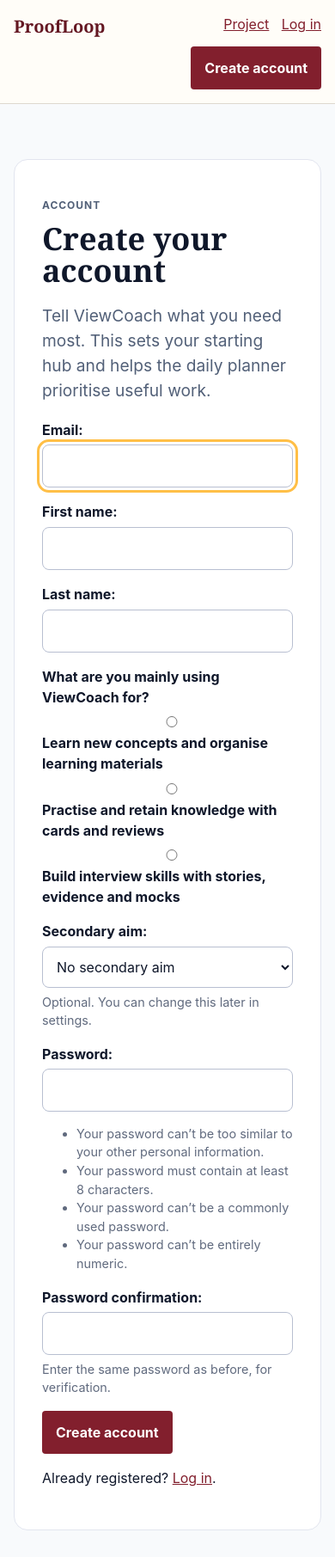
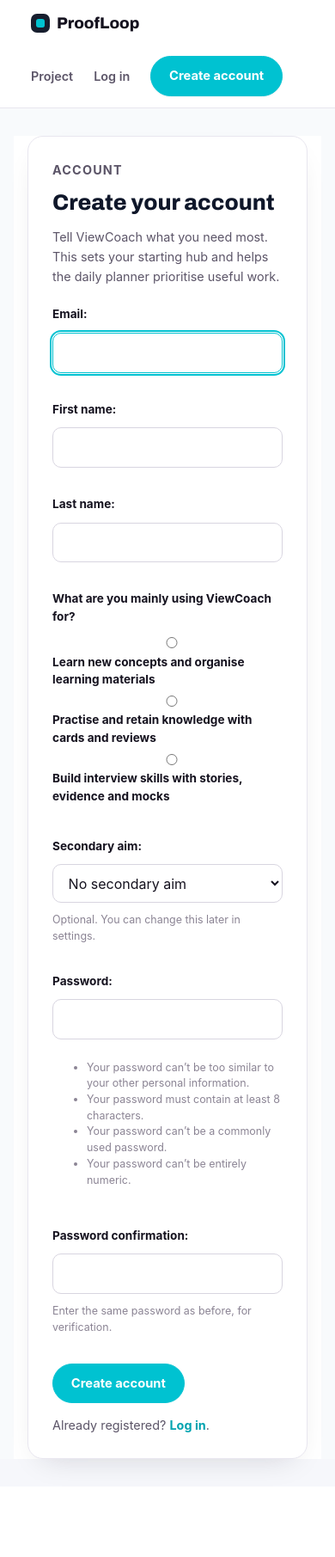
Before and after one commit to nonluthando/ViewCoach, a Django app: page /accounts/signup/ in a window 390 px wide. Shown: the top 1811 px of the page at 86% size. After the commit the page ends 1717 px from the top, so only its background shows below. Run offline with Django 5.2, Linux system fonts and the light colour scheme; some libraries are stand-ins or nearby versions.

Commit message:
Fix login/signup pages falling through to the old burgundy theme
login.html and signup.html have no page-specific stylesheet, so with
no page_styles block to override it they fell straight through to
editorial.css's unrelated --vc-burgundy theme (cream header, serif
heading, burgundy button) -- the same class of bug already fixed on
the landing page, just unpatched everywhere else.

Rather than patch each page, pull the shared primitives (header,
button system, .eyebrow/.lead, and new .form-card/.form-field styles
for auth forms) into a new public-shell.css loaded unconditionally
from base.html for every logged-out page. proofloop.css is trimmed
down to only what's actually landing-page-specific: the hero, the
"formerly ViewCoach" transition pill, the four-layer grid, and the
evidence band.

Verified with Playwright screenshots of login (desktop + mobile),
signup (desktop), and a landing page recheck -- all render with the
slate + cyan brand, and the landing page trim didn't regress anything.

Co-Authored-By: Claude Sonnet 5 <noreply@anthropic.com>
Claude-Session: https://claude.ai/code/session_01NMUFvvmWAJCF7eKxmHkwbs

```diff
--- /dev/null
+++ b/static/css/public-shell.css
@@ -0,0 +1,287 @@
+/* ==========================================================================
+   Public shell — shared primitives for every logged-out page (landing,
+   login, signup, project showcase, demo screens). Loaded unconditionally
+   from base.html, not per-page, so a bare page like login.html — which
+   has no page-specific stylesheet at all — doesn't fall through to
+   editorial.css's unrelated --vc-burgundy theme the way the landing page
+   did before this file existed. Everything here is scoped under
+   .public-body so it can never bleed into the authenticated app shell.
+
+   Landing-page-only sections (hero, layer grid, evidence band) stay in
+   proofloop.css, loaded on top of this via page_styles.
+   ========================================================================== */
+
+.public-body {
+    background: #ffffff;
+    color: var(--pl2-ink, #15121f);
+    font-family: var(--pl2-font-body, -apple-system, sans-serif);
+}
+
+.public-content {
+    background: #ffffff;
+    padding: 0 !important;
+    max-width: none !important;
+}
+
+.public-body h1,
+.public-body h2,
+.public-body h3 {
+    font-family: var(--pl2-font-display, sans-serif);
+    text-wrap: balance;
+}
+
+/* ---- header ---- */
+
+.public-body .site-header {
+    background: #ffffff;
+    border-bottom: 1px solid #e8e6ef;
+    position: sticky;
+    top: 0;
+    z-index: 20;
+}
+
+.public-body .site-header .nav {
+    max-width: 72rem;
+    margin-inline: auto;
+    padding: 1rem clamp(1.25rem, 4vw, 3rem);
+    display: flex;
+    align-items: center;
+    justify-content: space-between;
+    gap: 1.5rem;
+    flex-wrap: wrap;
+}
+
+.proofloop-public-brand {
+    display: flex;
+    align-items: center;
+    gap: 0.5rem;
+    color: var(--pl2-ink, #15121f);
+    text-decoration: none;
+}
+
+.proofloop-public-brand .brand-name {
+    font-family: var(--pl2-font-display, sans-serif);
+    font-weight: 800;
+    font-size: 1.15rem;
+    color: var(--pl2-ink, #15121f);
+}
+
+.proofloop-mark {
+    display: inline-flex;
+    width: 22px;
+    height: 22px;
+    border-radius: 7px;
+    background: var(--pl2-canvas, #171e2e);
+    position: relative;
+    flex: none;
+}
+
+.proofloop-mark i {
+    position: absolute;
+    inset: 6px;
+    border-radius: 3px;
+    background: var(--pl2-accent, #00c2d1);
+}
+
+.proofloop-mark i:nth-child(2) {
+    inset: 10px 6px 6px 10px;
+    opacity: 0.6;
+}
+
+.public-body .nav-actions {
+    display: flex;
+    align-items: center;
+    gap: 1.5rem;
+    flex-wrap: wrap;
+}
+
+.public-body .nav-actions .nav-link {
+    color: var(--pl2-ink-soft, #5c5568);
+    text-decoration: none;
+    font-size: 0.9rem;
+    font-weight: 600;
+}
+
+.public-body .nav-actions .nav-link:hover {
+    color: var(--pl2-ink, #15121f);
+}
+
+/* ---- buttons ---- */
+
+.public-body .button {
+    display: inline-flex;
+    align-items: center;
+    justify-content: center;
+    gap: 0.4rem;
+    padding: 0.7rem 1.3rem;
+    border-radius: 999px;
+    font-weight: 700;
+    font-size: 0.92rem;
+    text-decoration: none;
+    cursor: pointer;
+    border: 1px solid transparent;
+    transition: filter 0.15s ease, background-color 0.15s ease, transform 0.1s ease;
+    background: var(--pl2-accent, #00c2d1);
+    color: #ffffff;
+    border-color: var(--pl2-accent, #00c2d1);
+}
+
+.public-body .button:active {
+    transform: scale(0.97);
+}
+
+.public-body .button:hover {
+    filter: brightness(1.06);
+}
+
+.public-body .button-secondary {
+    background: #ffffff;
+    color: var(--pl2-ink, #15121f);
+    border-color: #d8d5e0;
+}
+
+.public-body .button-secondary:hover {
+    background: #f6f5fb;
+    filter: none;
+}
+
+.public-body .button-quiet {
+    background: transparent;
+    color: var(--pl2-ink-soft, #5c5568);
+    border-color: transparent;
+    padding-inline: 0.75rem;
+}
+
+.public-body .button-quiet:hover {
+    color: var(--pl2-ink, #15121f);
+    background: #f6f5fb;
+    filter: none;
+}
+
+.public-body .button-row {
+    display: flex;
+    align-items: center;
+    gap: 0.75rem;
+    flex-wrap: wrap;
+}
+
+/* ---- generic public page copy ---- */
+
+.public-body .eyebrow {
+    font-size: 0.75rem;
+    font-weight: 700;
+    letter-spacing: 0.08em;
+    text-transform: uppercase;
+    color: var(--pl2-accent-strong, #00a3b0);
+    margin: 0;
+}
+
+.public-body .lead {
+    font-size: clamp(1rem, 1.6vw, 1.15rem);
+    line-height: 1.6;
+    color: var(--pl2-ink-soft, #5c5568);
+    max-width: 56ch;
+    margin: 0.5rem 0 0;
+}
+
+/* ---- auth / form cards (login, signup) ---- */
+
+.public-body .form-card {
+    max-width: 30rem;
+    margin: clamp(2rem, 6vw, 4rem) auto;
+    padding: clamp(1.75rem, 4vw, 2.5rem);
+    background: #ffffff;
+    border: 1px solid #e8e6ef;
+    border-radius: 18px;
+    box-shadow: 0 14px 34px -18px rgba(21, 18, 31, 0.18);
+    display: flex;
+    flex-direction: column;
+    gap: 0.9rem;
+}
+
+.public-body .form-card h1 {
+    font-size: clamp(1.6rem, 3.5vw, 2rem);
+    font-weight: 800;
+    margin: 0;
+}
+
+.public-body .form-card form {
+    display: flex;
+    flex-direction: column;
+    gap: 1rem;
+    margin-top: 0.5rem;
+}
+
+.public-body .form-field {
+    display: flex;
+    flex-direction: column;
+    gap: 0.35rem;
+}
+
+.public-body .form-field label {
+    font-size: 0.85rem;
+    font-weight: 700;
+    color: var(--pl2-ink, #15121f);
+}
+
+.public-body .form-field input,
+.public-body .form-field select,
+.public-body .form-field textarea {
+    font: inherit;
+    padding: 0.65rem 0.85rem;
+    border: 1px solid #d8d5e0;
+    border-radius: 10px;
+    background: #ffffff;
+    color: var(--pl2-ink, #15121f);
+}
+
+.public-body .form-field input:focus,
+.public-body .form-field select:focus,
+.public-body .form-field textarea:focus {
+    outline: 2px solid var(--pl2-accent, #00c2d1);
+    outline-offset: 1px;
+    border-color: var(--pl2-accent, #00c2d1);
+}
+
+.public-body .form-field .help-text {
+    font-size: 0.78rem;
+    color: var(--pl2-ink-faint, #8b8494);
+}
+
+.public-body .form-field .errorlist {
+    list-style: none;
+    margin: 0;
+    padding: 0;
+    color: #dc2626;
+    font-size: 0.8rem;
+}
+
+.public-body .form-card .button {
+    align-self: flex-start;
+}
+
+.public-body .form-card > p {
+    font-size: 0.9rem;
+    color: var(--pl2-ink-soft, #5c5568);
+    margin: 0;
+}
+
+.public-body .form-card > p a {
+    color: var(--pl2-accent-strong, #00a3b0);
+    font-weight: 700;
+    text-decoration: none;
+}
+
+.public-body .form-card > p a:hover {
+    text-decoration: underline;
+}
+
+@media (max-width: 40rem) {
+    .public-body .site-header .nav {
+        padding-block: 0.85rem;
+    }
+
+    .public-body .form-card {
+        margin-inline: 1rem;
+    }
+}
--- a/templates/base.html
+++ b/templates/base.html
@@ -35,6 +35,9 @@
     <link rel="stylesheet" href="{% static 'css/roadmap-sources.css' %}">
     <link rel="stylesheet" href="{% static 'css/portfolio-demo.css' %}">
     <link rel="stylesheet" href="{% static 'css/proofloop-workspace.css' %}">
+
+    <!-- Public shell — shared header/buttons/forms for every logged-out page -->
+    <link rel="stylesheet" href="{% static 'css/public-shell.css' %}">
 
     <!-- Page-specific stylesheet -->
     {% block page_styles %}{% endblock %}
```
Also changed, not shown: static/css/proofloop.css (+10 -215 lines).
